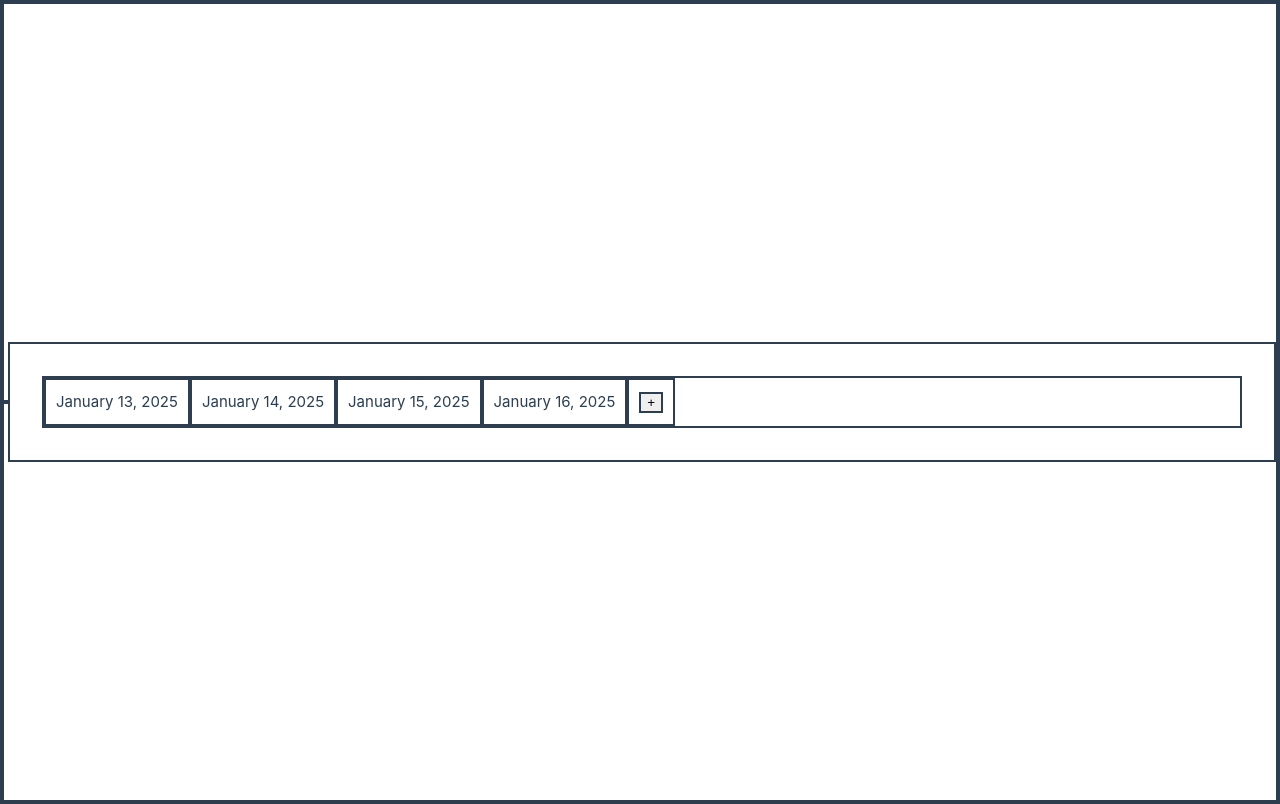
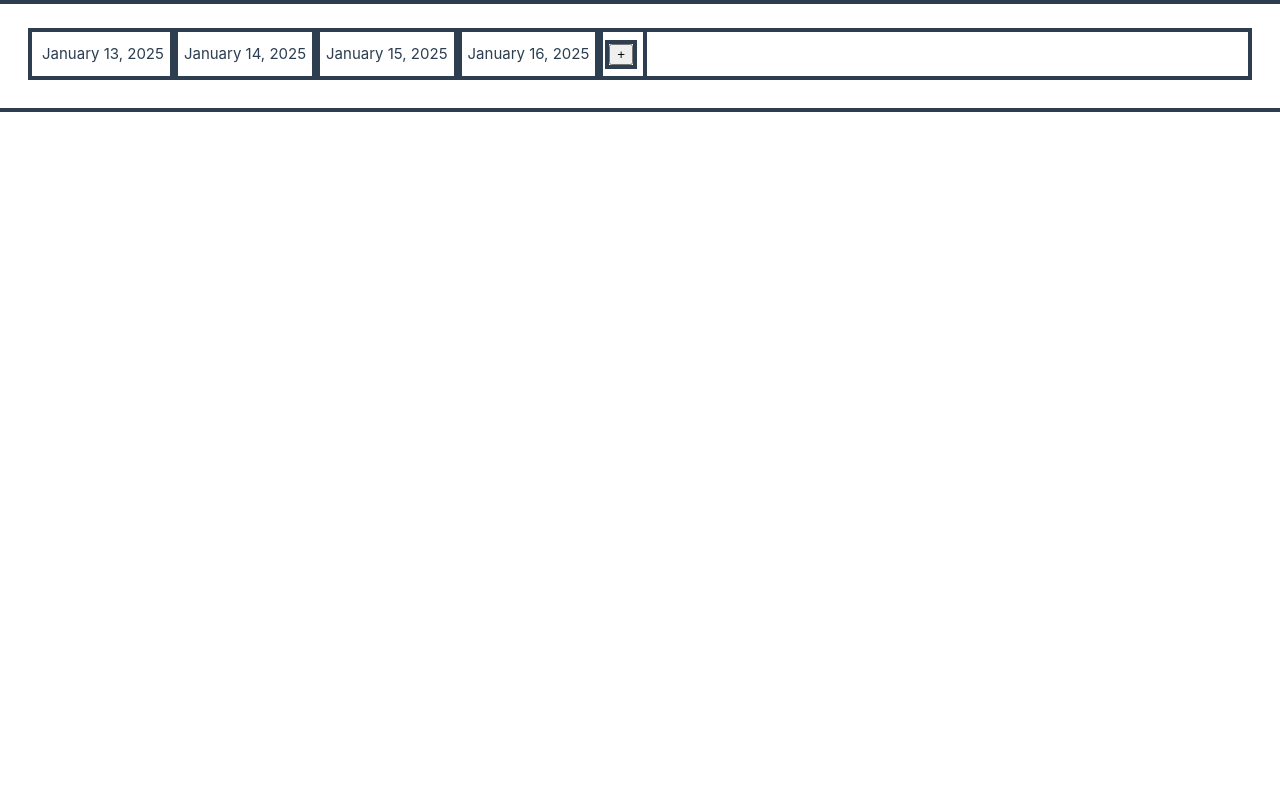
Before and after one commit to AbobaShlepa/calories, a Vue app: page / in a window 1280 px wide. Built offline with nearby package versions, Linux system fonts and the light colour scheme; the HTML template or start-up script is replaced by a standard one.

Commit message:
Added styles for displaying

```diff
--- a/src/App.vue
+++ b/src/App.vue
@@ -6,8 +6,16 @@ import MealContainer from './components/MealContainer.vue';
 </script>
 
 <template>
-  <DaySelector />
+  <div class="day-wrapper">
+    <DaySelector />
+  </div>
   <MealContainer />
 </template>
 
-<style></style>
+<style scoped>
+.day-wrapper {
+  height: 20%;
+  position: sticky;
+  top: 0;
+}
+</style>
--- a/src/assets/base.css
+++ b/src/assets/base.css
@@ -86,5 +86,5 @@ body {
 }
 
 * {
-  border: #2c3e50 2px solid;
+  outline: #2c3e50 4px solid;
 }
--- a/src/assets/main.css
+++ b/src/assets/main.css
@@ -5,6 +5,7 @@
   padding: 2rem;
   font-weight: normal;
   width: 100%;
+  height: 100%;
 }
 
 a,
@@ -21,9 +22,10 @@ a,
   }
 }
 
+/*
 @media (min-width: 1024px) {
   body {
     display: flex;
     place-items: center;
   }
-}
+} */
```
